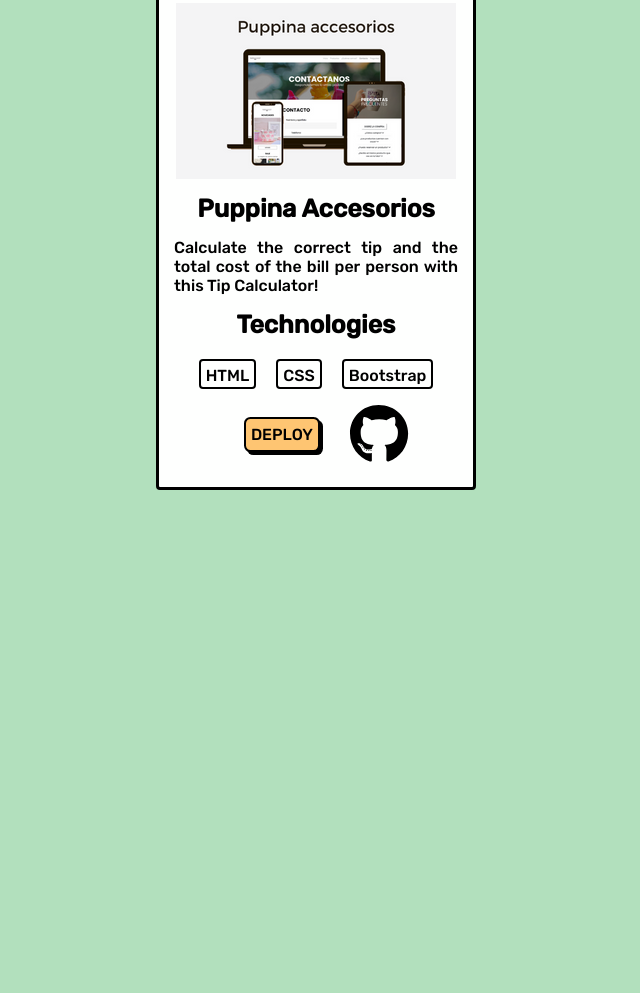
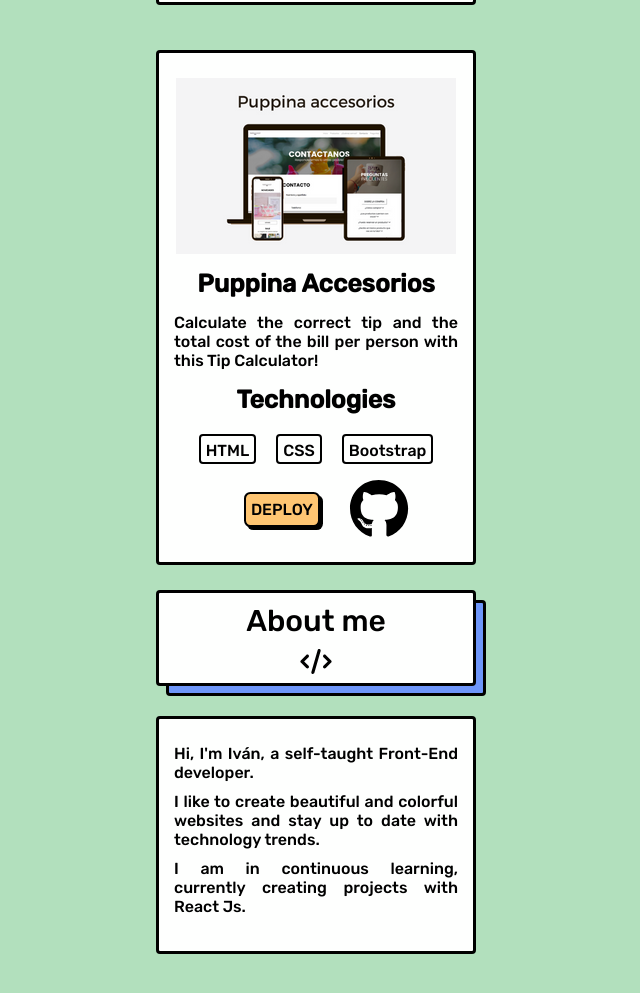
Before and after one commit to LocusNiger/Portfolio, a website: page index.html in a window 1280 px wide. Shown: the part 1621-2614 px from the top of the page, without its empty margins (324-964 px from the left). After the commit the page ends 2575 px from the top, so only its background shows below. Drawn offline with nearby package versions, Linux system fonts and the light colour scheme.

Commit message:
v3. about me section

```diff
--- a/index.html
+++ b/index.html
@@ -41,6 +41,7 @@
       </nav>
     </header>
 
+    <!-- First title -->
     <section class="title-container">
       <h1 class="animate__animated animate__fadeInDown">Hey! I'm Iván.</h1>
       <h2 class="animate__animated animate__fadeInLeft">I build amazing</h2>
@@ -48,15 +49,13 @@
       <p class="animate__animated animate__fadeInUp">Front-end dev from <span>ARG</span></p>
     </section>
 
+    <!-- Work + Tarjetas de proyectos -->
     <section class="work-container">
-      <!-- Sección de tarjetas -->
-
       <div class="work-title-container">
         <div class="work-title-texts">
           <p class="first-p" name="work">My work</p>
           <i class="fa-solid fa-code"></i>
         </div>
-        <div class="work-container-color"></div>
       </div>
 
       <div class="cards-container">
@@ -126,6 +125,24 @@
       </div>
     </section>
 
+    <!-- Sección about me -->
+    <section class="about-me-container">
+      <div class="about-me-title">
+        <div class="about-me-title-texts">
+          <p class="first-p" name="about-me">About me</p>
+          <i class="fa-solid fa-code"></i>
+        </div>
+      </div>
+
+      <div class="about-me-card">
+        <p class="about-me-text">Hi, I'm Iván, a self-taught Front-End developer.</p>
+        <p class="about-me-text">
+          I like to create beautiful and colorful websites and stay up to date with technology trends.
+        </p>
+        <p class="about-me-text">I am in continuous learning, currently creating projects with React Js.</p>
+      </div>
+    </section>
+
     <footer>
       <div class="footer-sections">
         <p class="footer-title">Sections</p>
--- a/scss/_typo.scss
+++ b/scss/_typo.scss
@@ -6,15 +6,15 @@
     font-weight: 500;
   }
   h1 {
-    font-size: 4.7rem;
+    font-size: 5.7rem;
   }
   h2,
   h3 {
-    font-size: 3.7rem;
+    font-size: 4.2rem;
   }
   p {
     color: #000;
-    font-size: 2.7rem;
+    font-size: 3.2rem;
     font-weight: 300;
   }
   span {
--- a/scss/style.scss
+++ b/scss/style.scss
@@ -120,8 +120,9 @@ footer {
   padding-top: 2rem;
   width: 100%;
   height: 22rem;
-  margin-bottom: 3rem;
+  height: auto;
   top: 0;
+  margin-bottom: 10rem;
 }
 
 .work-container {
@@ -130,11 +131,9 @@ footer {
   flex-direction: column;
   align-items: center;
   width: 100vw;
-  height: 45vh;
   margin-bottom: 1rem;
-  position: relative;
-
   .work-title-container {
+    /* TITULO "MY WORK" + ICONO */
     width: 32rem;
     height: 9.6rem;
     border: 3px solid #000;
@@ -174,15 +173,15 @@ footer {
     height: auto;
     width: auto;
     grid-template-columns: 320px;
-    grid-template-rows: repeat(4, 530px);
+    grid-template-rows: repeat(3, 530px);
     justify-content: center;
     gap: 3rem 0;
     .card {
       border: 3px solid #000;
-      border-radius: 0.4rem;
       width: 100%;
       height: 515px;
       justify-self: center;
+      border-radius: 0.4rem;
       display: flex;
       flex-direction: column;
       align-items: center;
@@ -266,6 +265,63 @@ footer {
   }
 }
 
+.about-me-container {
+  display: flex;
+  flex-direction: column;
+  align-items: center;
+
+  .about-me-title {
+    width: 32rem;
+    height: 9.6rem;
+    border: 3px solid #000;
+    background-color: #6e96fa;
+    border-radius: 0.4rem;
+    position: relative;
+    left: 10px;
+    top: 10px;
+    .about-me-title-texts {
+      display: flex;
+      flex-direction: column;
+      gap: 1rem;
+      padding: 1rem;
+      width: 32rem;
+      height: 9.6rem;
+      background-color: #fefffe;
+      border: 3px solid black;
+      border-radius: 0.4rem;
+      left: -13px;
+      top: -13px;
+      position: inherit;
+      .first-p {
+        text-align: center;
+        color: #000;
+        font-weight: 500;
+        font-size: 3rem;
+      }
+      .fa-code {
+        color: #000;
+        font-size: 2.5rem;
+      }
+    }
+  }
+  .about-me-card {
+    margin-top: 3rem;
+    width: 32rem;
+    padding: 2.5rem 1.5rem;
+    background-color: #fefffe;
+    justify-self: center;
+    border: 3px solid black;
+    border-radius: 0.4rem;
+    .about-me-text {
+      color: #000;
+      font-size: 1.6rem;
+      font-weight: 500;
+      text-align: justify;
+      margin-bottom: 1rem;
+    }
+  }
+}
+
 @media only screen and (min-width: 900px) {
   nav {
     height: 10rem;
```
Also changed, not shown: scss/style.css, 1 other file.
